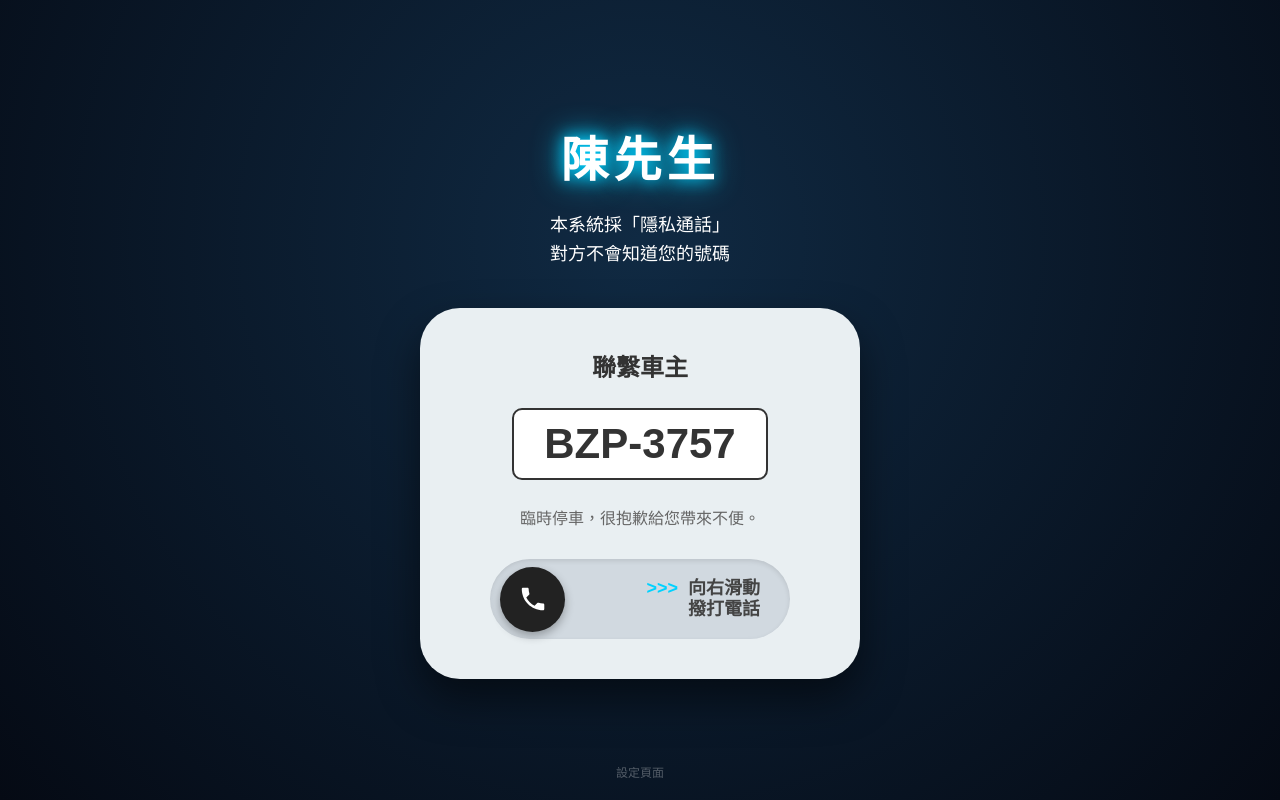
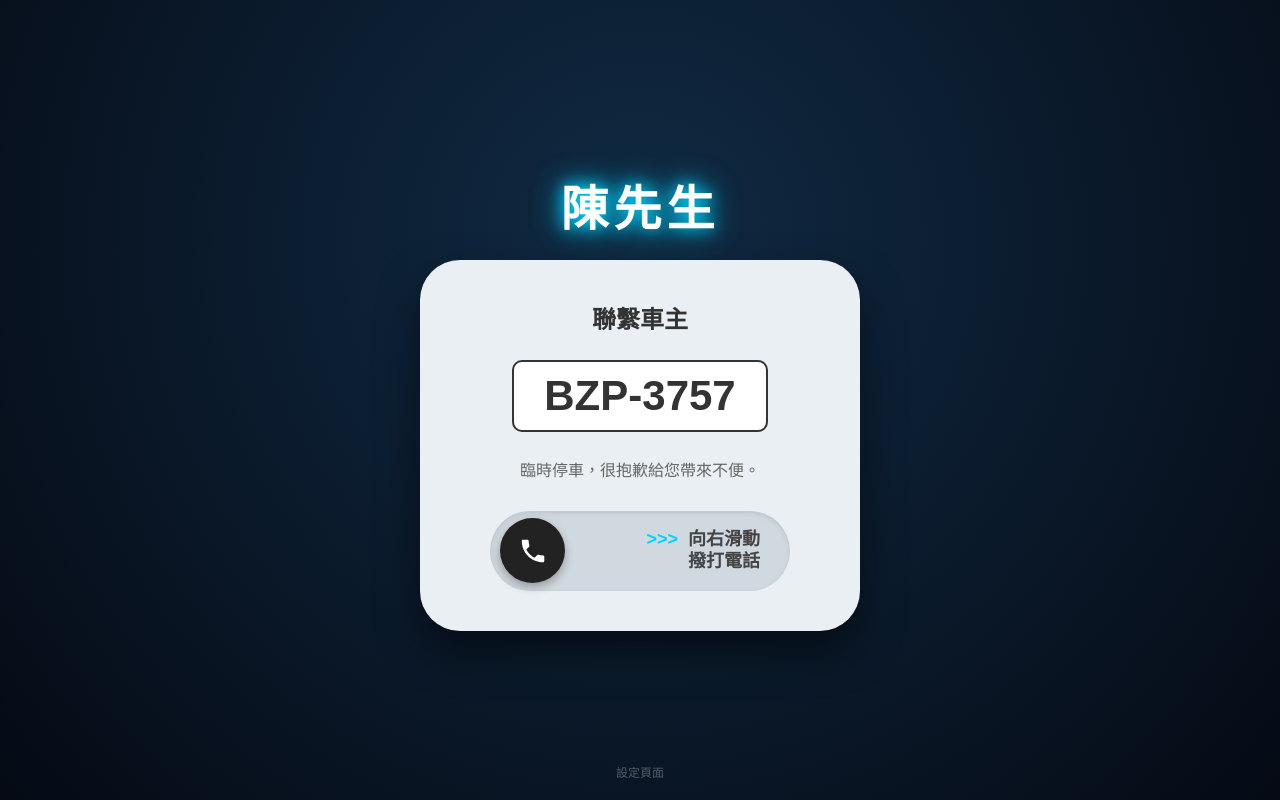
Before and after one commit to ecobruce/Contact_the_car_owner, a plain HTML site: page index.html in a window 1280 px wide. Drawn offline with Linux system fonts and the light colour scheme.

```diff
--- a/index.html
+++ b/index.html
@@ -148,10 +148,6 @@
 
     <div class="owner-name" id="display-name">陳先生</div>
 
-    <div class="subtitle">
-        本系統採「隱私通話」<br>
-        對方不會知道您的號碼
-    </div>
 
     <div class="card">
         <div class="card-title">聯繫車主</div>
@@ -236,4 +232,5 @@
         window.addEventListener('touchend', endDrag);
     </script>
 </body>
+
 </html>
```
